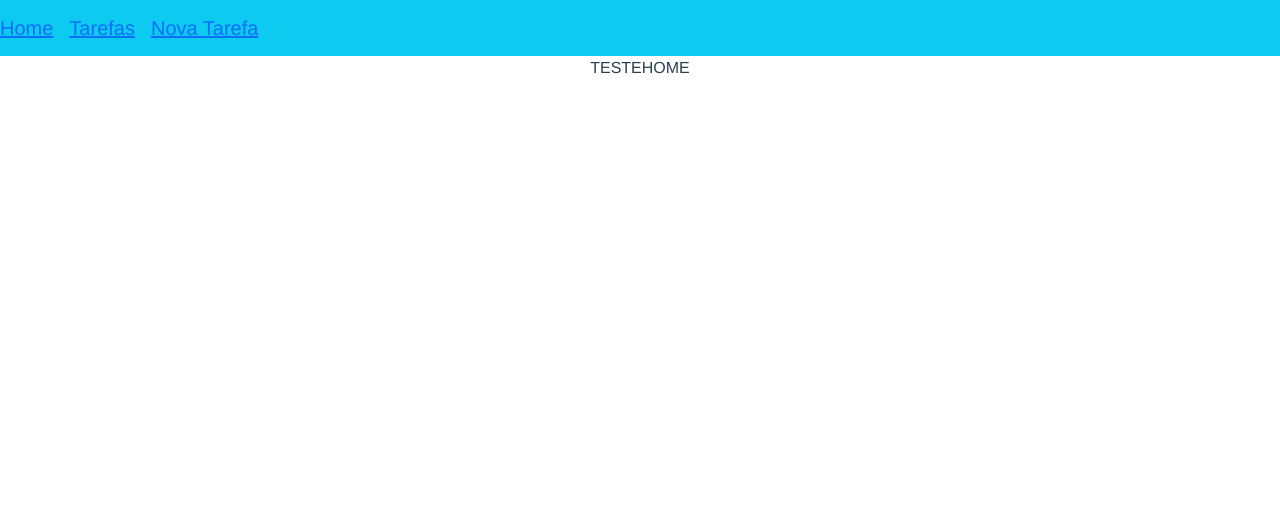
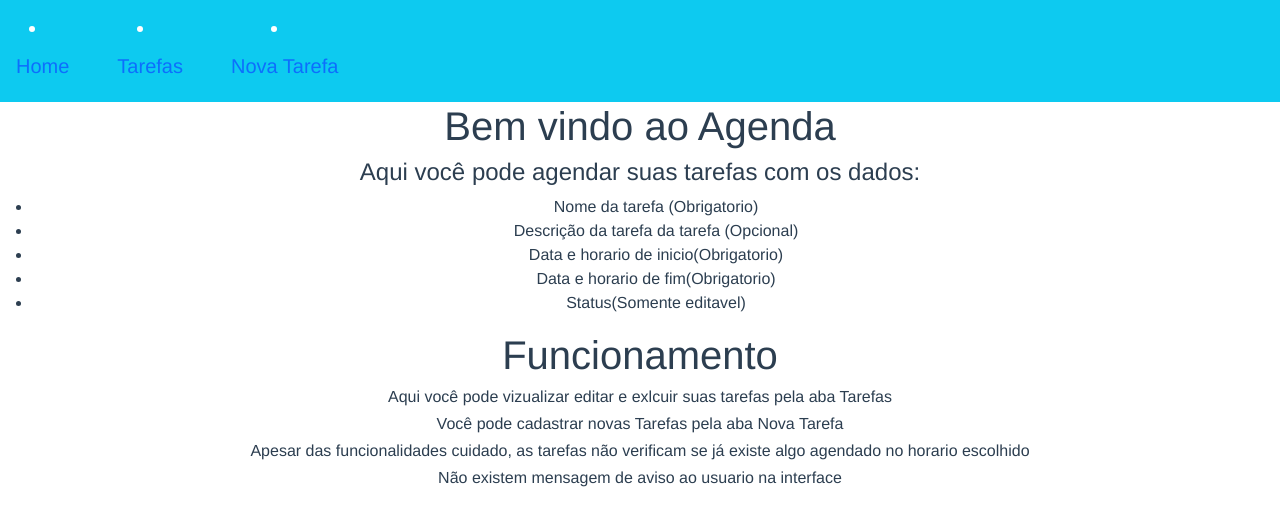
Before and after one commit to WilliamNahirnei/Teste_DielEnergia, a Vue app in the folder frontend/: page /Home in a window 1280 px wide. Shown: the top 526 px of the page. Built offline with nearby package versions, Linux system fonts and the light colour scheme.

Commit message:
Create home introduction

```diff
--- a/frontend/src/App.vue
+++ b/frontend/src/App.vue
@@ -4,23 +4,28 @@
       <nav>
         <b-navbar toggleable="lg" type="dark" variant="info">
           <b-navbar-brand>
-            <router-link :to="{ name: 'Home'}">
+            <b-nav-item
+              active
+              :to="{ name: 'Home'}"
+            >
               Home
-            </router-link>
+            </b-nav-item>
           </b-navbar-brand>
           <b-navbar-brand>
-            <router-link
-             :to="{ name: 'Task-List'}"
-             >
+            <b-nav-item
+              active
+              :to="{ name: 'Task-List'}"
+            >
               Tarefas
-            </router-link>
+            </b-nav-item>
           </b-navbar-brand>
           <b-navbar-brand>
-            <router-link
+            <b-nav-item
+              active
               :to="{ name: 'New-Task'}"
             >
               Nova Tarefa
-            </router-link>
+            </b-nav-item>
           </b-navbar-brand>
         </b-navbar>
       </nav>
--- a/frontend/src/pages/task-pages/Home-Page.vue
+++ b/frontend/src/pages/task-pages/Home-Page.vue
@@ -1,6 +1,33 @@
 <template>
   <div>
-    <span>TESTEHOME</span>
+    <div>
+      <h1> Bem vindo ao Agenda </h1>
+      <h4>Aqui você pode agendar suas tarefas com os dados:</h4>
+      <ul>
+        <li>
+          Nome da tarefa (Obrigatorio)
+        </li>
+        <li>
+          Descrição da tarefa da tarefa (Opcional)
+        </li>
+        <li>
+          Data e horario de inicio(Obrigatorio)
+        </li>
+        <li>
+          Data e horario de fim(Obrigatorio)
+        </li>
+        <li>
+          Status(Somente editavel)
+        </li>
+      </ul>
+    </div>
+    <div>
+      <h1>Funcionamento</h1>
+      <h6>Aqui você pode vizualizar editar e exlcuir suas tarefas pela aba Tarefas</h6>
+      <h6>Você pode cadastrar novas Tarefas pela aba Nova Tarefa</h6>
+      <h6>Apesar das funcionalidades cuidado, as tarefas não verificam se já existe algo agendado no horario escolhido</h6>
+      <h6>Não existem mensagem de aviso ao usuario na interface</h6>
+    </div>
   </div>
 </template>
 
```
